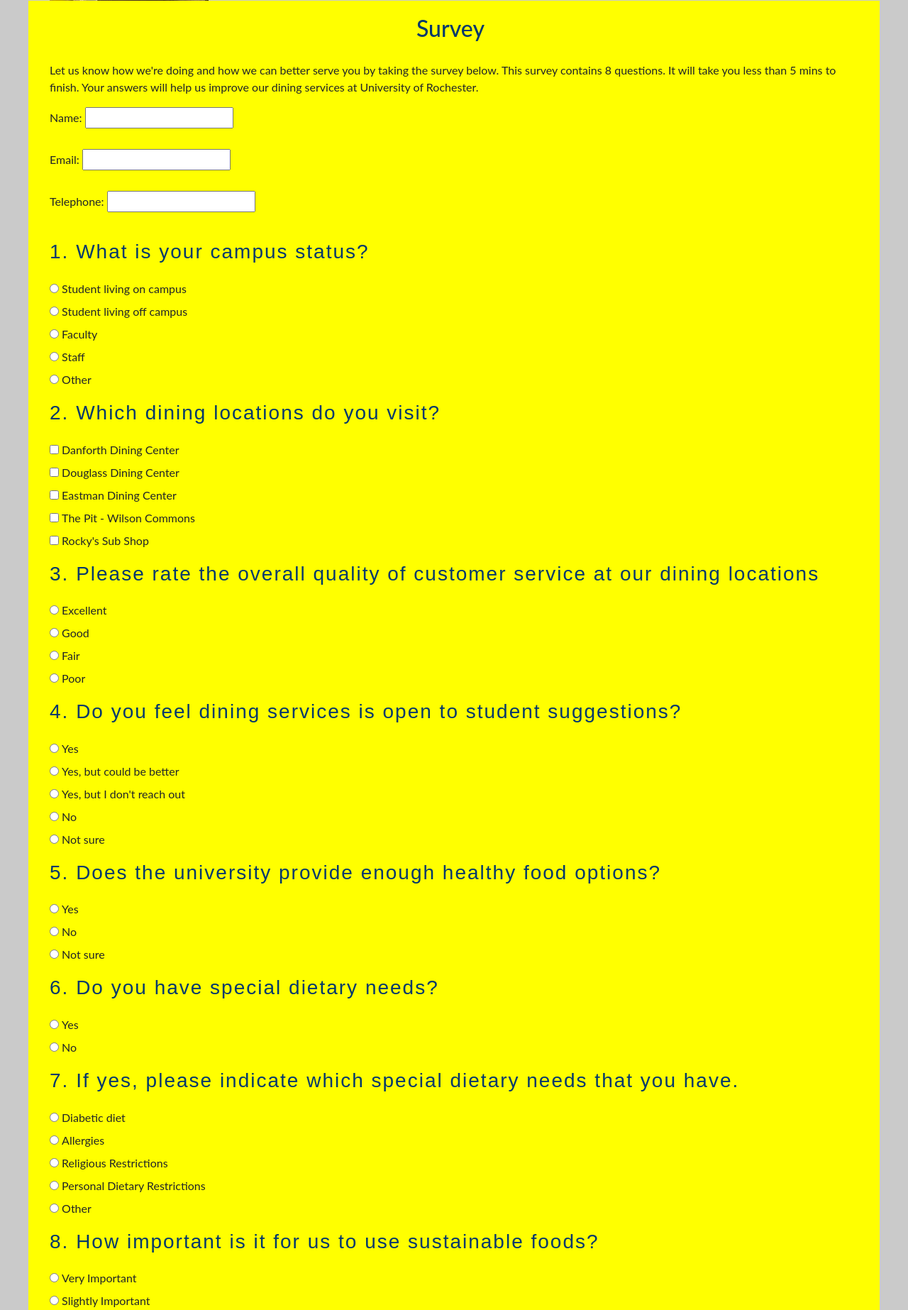
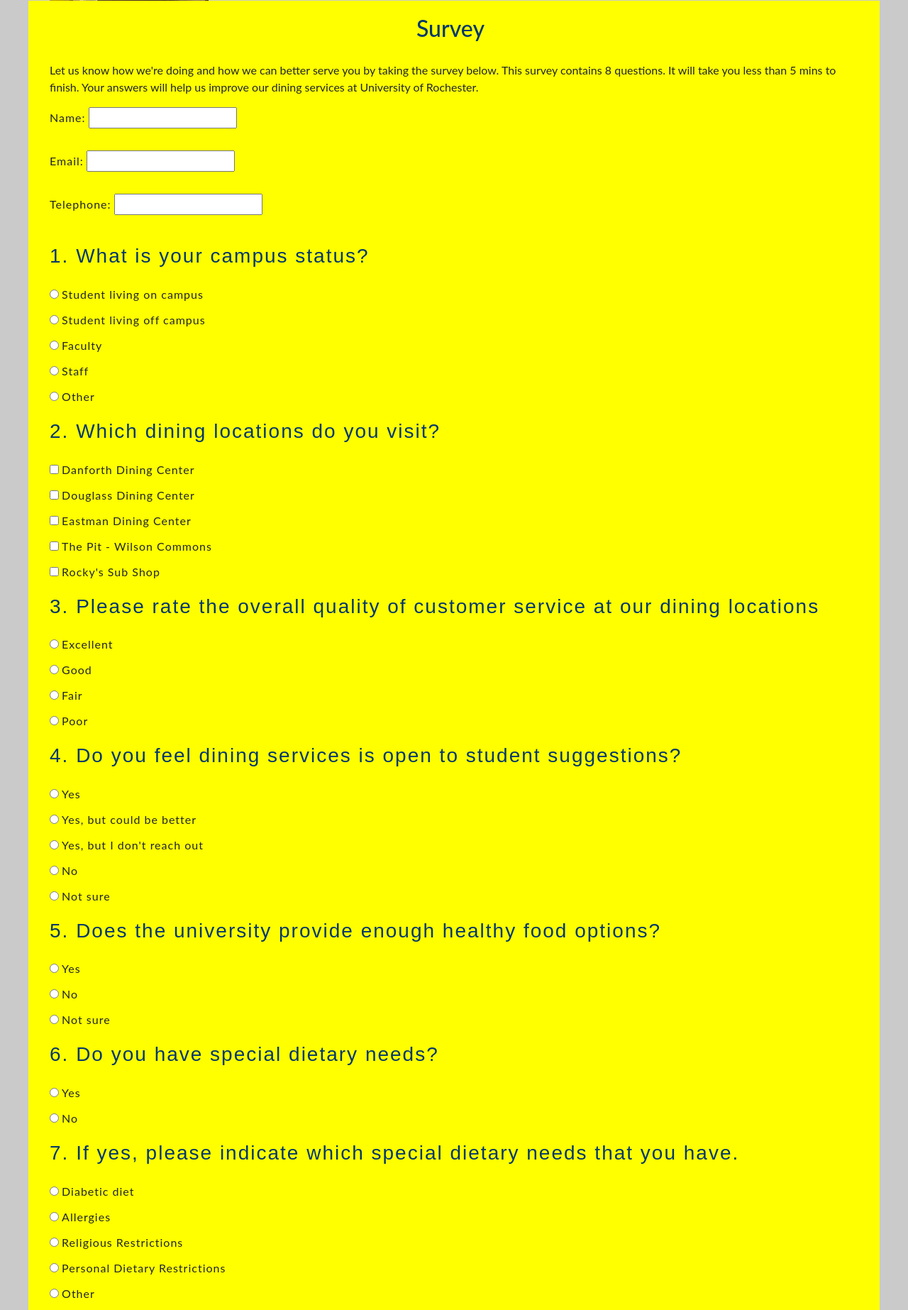
Before and after one commit to jdai315/assignment9, a PHP site: page /index.php in a window 1280 px wide. Shown: the part 1916-3762 px from the top of the page at 71% size. Run offline with PHP 8.4, Linux system fonts and the light colour scheme.

Commit message:
Update styles.css

```diff
--- a/css/styles.css
+++ b/css/styles.css
@@ -8,7 +8,12 @@ h1,h2,h3{color:#02386d;}
 	background-color:#FFFF00;
     margin: 0;
     padding-left: 30px;
-    font-family:lato;
+    font-family:'lato', sans-serif;
+}
+label {
+	font-family: 'Lato', sans-serif;
+	letter-spacing: 1px;
+    line-height: 1.75em;
 }
 
 .surv h2{text-align:center;
```
